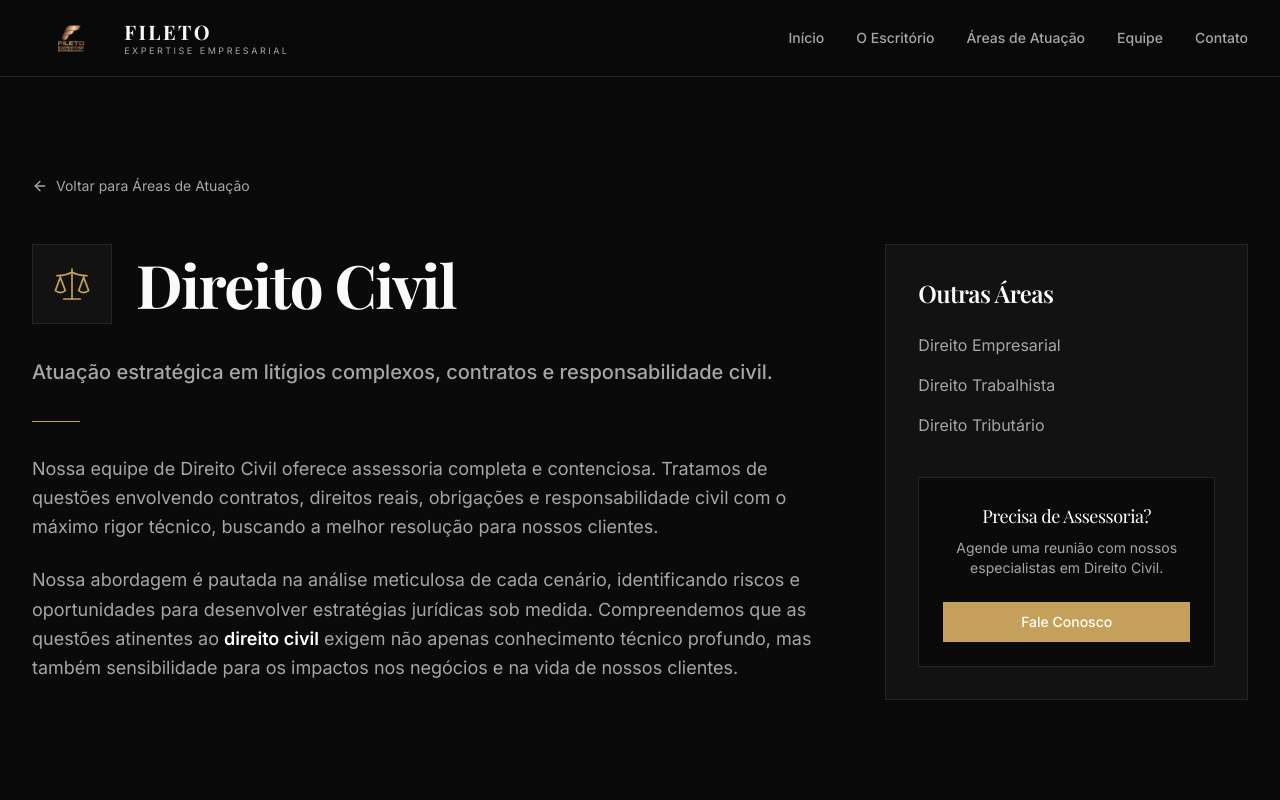
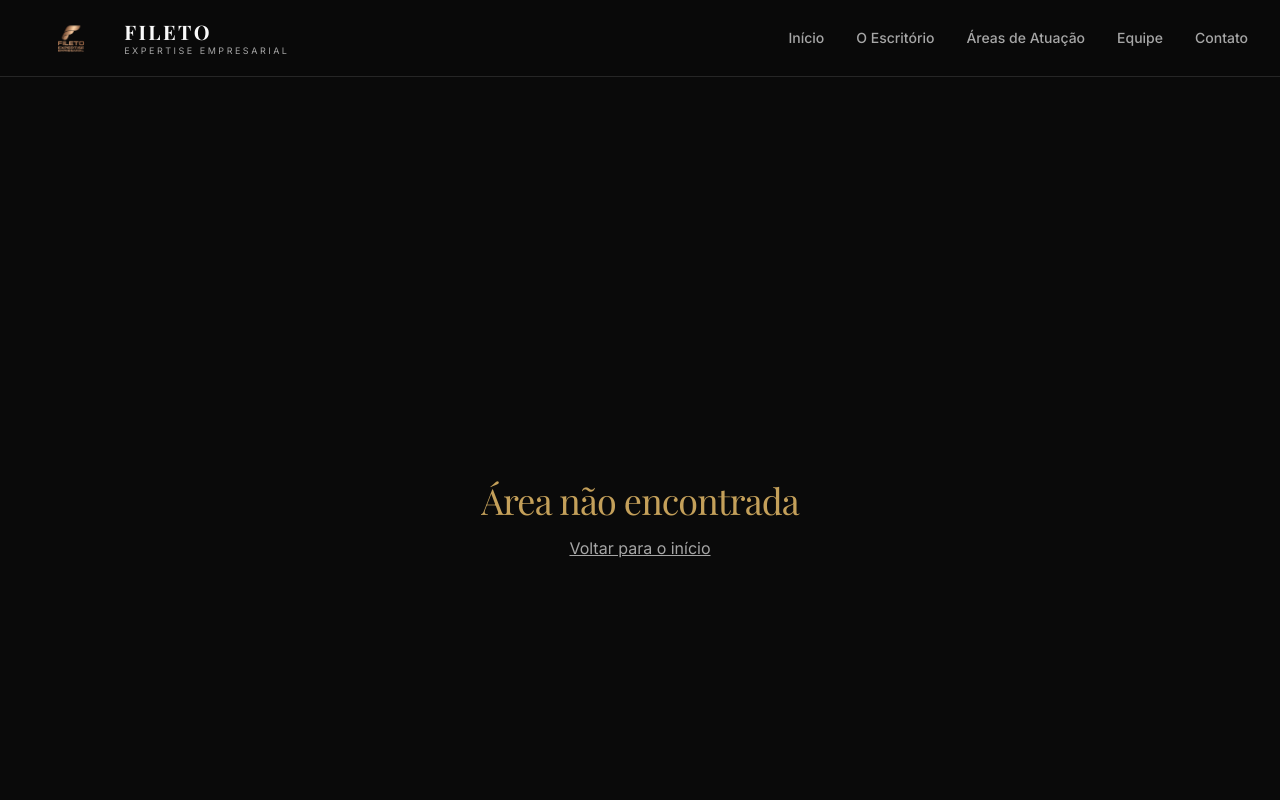
Before and after one commit to claudiofileto-lgtm/grupo-fileto-cdh77id9i, a React (Vite) app: page /areas/direito-civil in a window 1280 px wide. Shown: the top 800 px of the page. Built offline with nearby package versions, Linux system fonts and the light colour scheme; a web font is replaced by a local one.

Commit message:
Alterar área de atuação Direito Civil para Tributário com descrições atualizadas

```diff
--- a/src/data/content.ts
+++ b/src/data/content.ts
@@ -1,12 +1,13 @@
 export const practiceAreas = [
   {
     id: '1',
-    slug: 'direito-civil',
-    title: 'Direito Civil',
-    icon: 'Scale',
-    description: 'Atuação estratégica em litígios complexos, contratos e responsabilidade civil.',
+    slug: 'tributario',
+    title: 'Tributário',
+    icon: 'Landmark',
+    description:
+      'Planejamento fiscal estratégico, recuperação de créditos e defesa no contencioso tributário.',
     fullDescription:
-      'Nossa equipe de Direito Civil oferece assessoria completa e contenciosa. Tratamos de questões envolvendo contratos, direitos reais, obrigações e responsabilidade civil com o máximo rigor técnico, buscando a melhor resolução para nossos clientes.',
+      'Oferecemos assessoria completa em matéria tributária com foco em inteligência fiscal, eficiência e mitigação de riscos. Atuamos com planejamento tributário, recuperação de tributos pagos indevidamente, consultoria preventiva e defesa contenciosa em processos administrativos e judiciais contra autuações e execuções fiscais.',
   },
   {
     id: '2',
```
Also changed, not shown: .skip.config.json.
